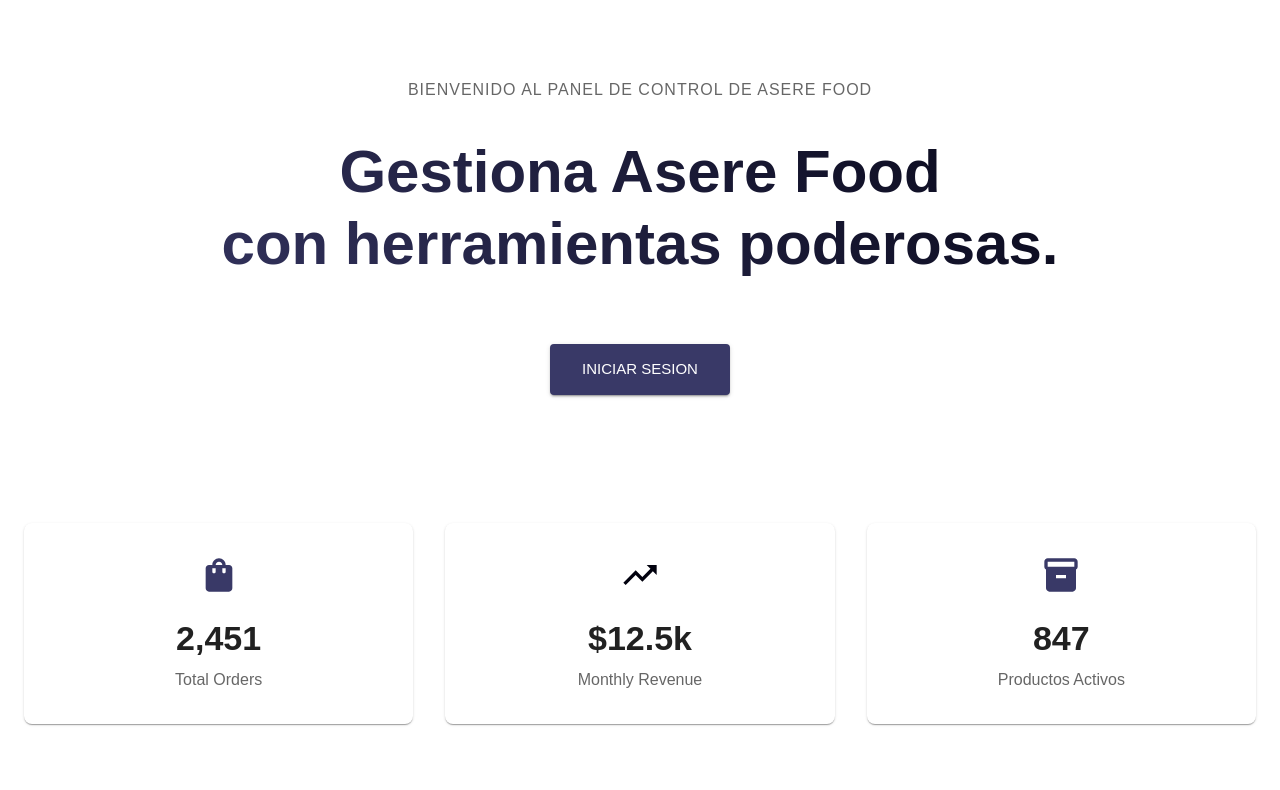
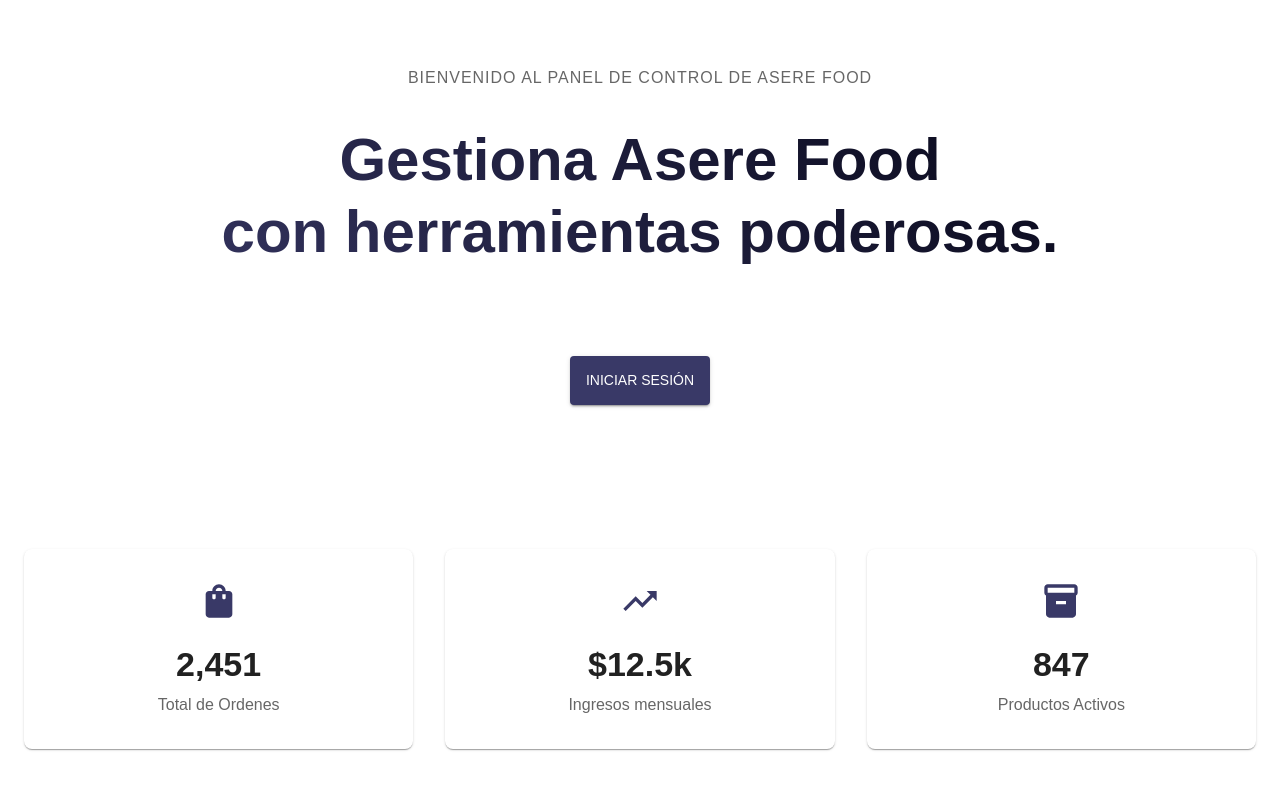
Before and after one commit to YordanisPonce/aserefood-backoffice, a Next.js app: page / in a window 1280 px wide. Shown: the top 790 px of the page. Built offline with nearby package versions, Linux system fonts and the light colour scheme.

Commit message:
fix: remove framer-motion dependence and page home restructured

```diff
--- a/package.json
+++ b/package.json
@@ -13,7 +13,6 @@
     "@emotion/styled": "^11.13.0",
     "@mui/icons-material": "^6.1.6",
     "@mui/material": "^6.1.6",
-    "framer-motion": "^11.11.13",
     "next": "^14.2.17",
     "react": "^18.3.1",
     "react-dom": "^18.3.1"
--- a/src/app/page.tsx
+++ b/src/app/page.tsx
@@ -1,37 +1,21 @@
 "use client";
 
+import React from "react";
 import {
   Box,
-  Button,
   Container,
   Typography,
   useTheme,
   Fade,
-  Slide,
+  Grow,
+  Zoom,
 } from "@mui/material";
-import { motion } from "framer-motion";
 import { ShoppingBag, TrendingUp, Inventory } from "@mui/icons-material";
 import Link from "next/link";
+import Button from "@/components/ui/Button";
 
-export default function Component() {
+export default function HomePage() {
   const theme = useTheme();
-
-  const statsVariants = {
-    hidden: { opacity: 0, y: 20 },
-    visible: {
-      opacity: 1,
-      y: 0,
-      transition: {
-        duration: 0.6,
-        staggerChildren: 0.2,
-      },
-    },
-  };
-
-  const statItemVariants = {
-    hidden: { opacity: 0, y: 20 },
-    visible: { opacity: 1, y: 0 },
-  };
 
   return (
     <Container maxWidth="lg">
@@ -58,7 +42,7 @@
           </Typography>
         </Fade>
 
-        <Slide in direction="up" timeout={1000}>
+        <Grow in timeout={1500}>
           <Typography
             variant="h2"
             sx={{
@@ -75,8 +59,9 @@
             <br />
             con herramientas poderosas.
           </Typography>
-        </Slide>
+        </Grow>
 
+        <Fade in timeout={2000}>
           <Box
             sx={{
               display: "flex",
@@ -86,27 +71,16 @@
             }}
           >
           <Button
+              type="button"
               variant="contained"
-            size="large"
-            sx={{
-              bgcolor: theme.palette.primary.main,
-              color: "white",
-              px: 4,
-              py: 1.5,
-              "&:hover": {
-                bgcolor: theme.palette.primary.dark,
-              },
-            }}
+              color="primary"
             >
-            <Link href={"/login"}>Iniciar Sesion</Link>
+              <Link href={"/login"}>Iniciar Sesión</Link>
             </Button>
           </Box>
+        </Fade>
 
         <Box
-          component={motion.div}
-          variants={statsVariants}
-          initial="hidden"
-          animate="visible"
           sx={{
             display: "grid",
             gridTemplateColumns: {
@@ -117,9 +91,30 @@
             mt: 4,
           }}
         >
+          {[
+            {
+              icon: ShoppingBag,
+              title: "Total de Ordenes",
+              value: "2,451",
+            },
+            {
+              icon: TrendingUp,
+              title: "Ingresos mensuales",
+              value: "$12.5k",
+            },
+            {
+              icon: Inventory,
+              title: "Productos Activos",
+              value: "847",
+            },
+          ].map((item, index) => {
+            return (
+              <Zoom
+                in
+                key={item.title}
+                style={{ transitionDelay: `${500 + index * 200}ms` }}
+              >
                 <Box
-            component={motion.div}
-            variants={statItemVariants}
                   sx={{
                     p: 4,
                     borderRadius: 2,
@@ -132,62 +127,21 @@
                     },
                   }}
                 >
-            <ShoppingBag
-              sx={{ fontSize: 40, color: theme.palette.primary.main, mb: 2 }}
+                  <item.icon
+                    sx={{
+                      fontSize: 40,
+                      color: theme.palette.primary.main,
+                      mb: 2,
+                    }}
                   />
                   <Typography variant="h4" fontWeight="bold" mb={1}>
-              2,451
+                    {item.value}
                   </Typography>
-            <Typography color="text.secondary">Total Orders</Typography>
+                  <Typography color="text.secondary">{item.title}</Typography>
                 </Box>
-
-          <Box
-            component={motion.div}
-            variants={statItemVariants}
-            sx={{
-              p: 4,
-              borderRadius: 2,
-              bgcolor: "background.paper",
-              boxShadow: 1,
-              textAlign: "center",
-              transition: "transform 0.3s ease-in-out",
-              "&:hover": {
-                transform: "translateY(-5px)",
-              },
-            }}
-          >
-            <TrendingUp
-              sx={{ fontSize: 40, color: theme.palette.secondary.main, mb: 2 }}
-            />
-            <Typography variant="h4" fontWeight="bold" mb={1}>
-              $12.5k
-            </Typography>
-            <Typography color="text.secondary">Monthly Revenue</Typography>
-          </Box>
-
-          <Box
-            component={motion.div}
-            variants={statItemVariants}
-            sx={{
-              p: 4,
-              borderRadius: 2,
-              bgcolor: "background.paper",
-              boxShadow: 1,
-              textAlign: "center",
-              transition: "transform 0.3s ease-in-out",
-              "&:hover": {
-                transform: "translateY(-5px)",
-              },
-            }}
-          >
-            <Inventory
-              sx={{ fontSize: 40, color: theme.palette.primary.main, mb: 2 }}
-            />
-            <Typography variant="h4" fontWeight="bold" mb={1}>
-              847
-            </Typography>
-            <Typography color="text.secondary">Productos Activos</Typography>
-          </Box>
+              </Zoom>
+            );
+          })}
         </Box>
       </Box>
     </Container>
--- a/src/components/partials/LoginCard/LoginCard.tsx
+++ b/src/components/partials/LoginCard/LoginCard.tsx
@@ -63,7 +63,7 @@
     }
 
     if (isValid) {
-      router.push("/admin-panel/dashboard")
+      router.push("/dashboard")
     } else {
       setFormError("Por favor, corrija los errores en el formulario");
     }
--- a/src/components/ui/Button.tsx
+++ b/src/components/ui/Button.tsx
@@ -14,7 +14,7 @@
     | "warning";
   fullWidth?: boolean;
   variant?: "text" | "contained" | "outlined";
-  action: (
+  action?: (
     e:
       | React.MouseEvent<HTMLButtonElement, MouseEvent>
       | React.FormEvent<HTMLFormElement>
@@ -27,7 +27,7 @@
   color = "primary",
   fullWidth = false,
   variant = "text",
-  action,
+  action= () => {},
 }: Props) {
   return (
     <BtnMUI
```
Also changed, not shown: 1 other file (tests, documents, lock files or other folders). Lines whose indentation alone changed are shown as unchanged.
